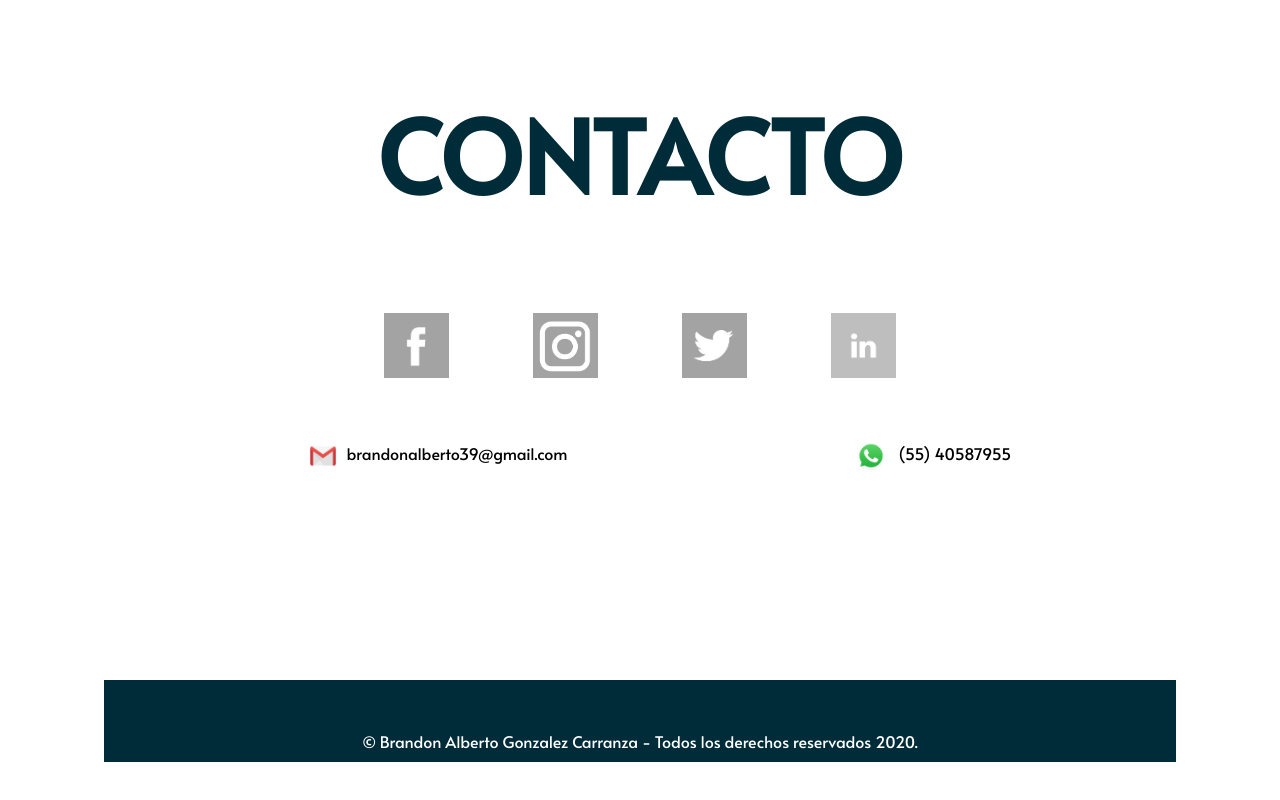
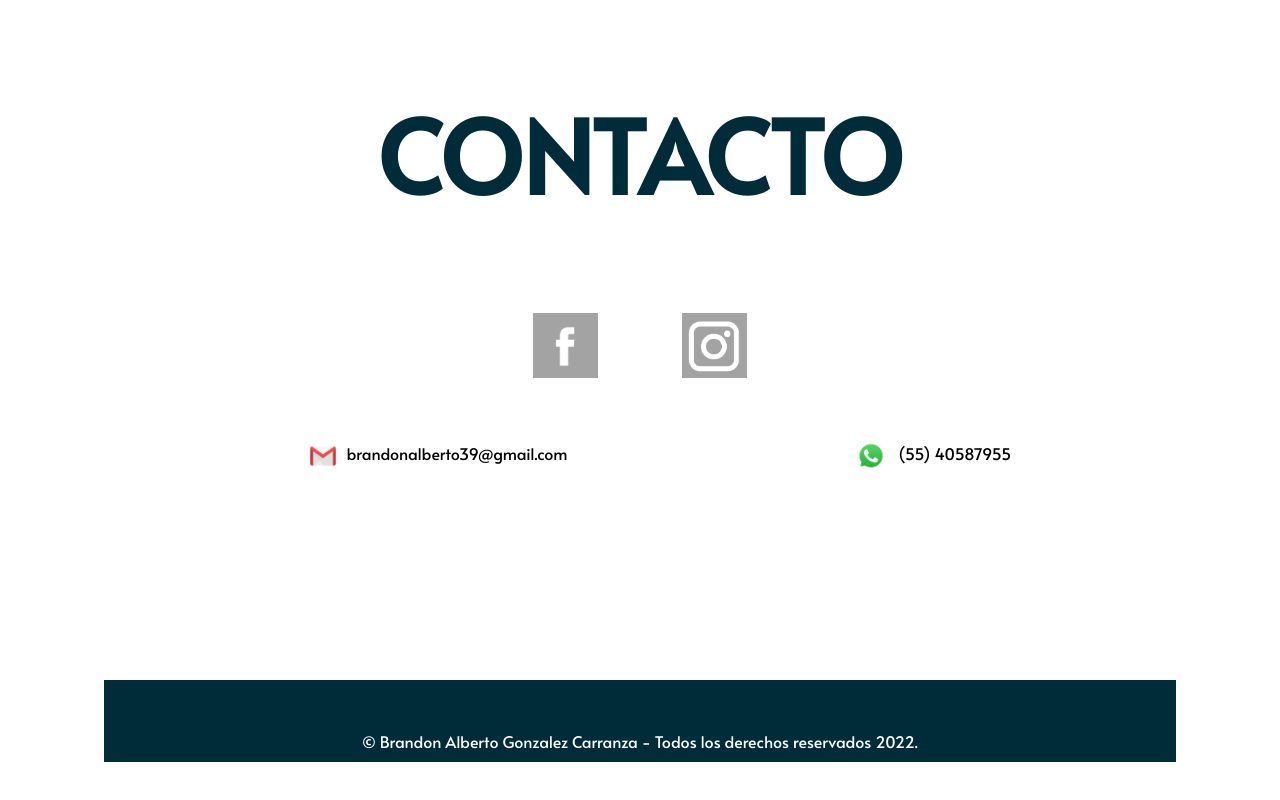
Before and after one commit to BrandonET/brandon-web, a plain HTML site: page index.html in a window 1280 px wide. Shown: the part 4272-5072 px from the top of the page. Drawn offline with Linux system fonts and the light colour scheme.

Commit message:
Update index.html

```diff
--- a/index.html
+++ b/index.html
@@ -78,8 +78,6 @@
 			<section id="contacto">
 					<a href="https://www.facebook.com/BrandonAlberto.ET/" target="_blank"><img src="img/facebook.png" alt="fb" width="65" height="65"></a>
 		 			<a href="https://www.instagram.com/brandon_et39/" target="_blank"><img src="img/instagram.png" alt="ig" width="65" height="65"></a>
-		 			<a href="https://twitter.com/BrandonET39" target="_blank"><img src="img/twitter.png" alt="in" width="65" height="65"></a>
-		 			<a href="https://www.linkedin.com/in/brandon-alberto-0a99a0120/" target="_blank"><img src="img/linkedin.png" alt="in" width="65" height="65"></a>
 				<div class="info">
 					<div class="mail"><img src="img/gmail.png" alt="gm">brandonalberto39@gmail.com</div>
 					<div class="whatsapp"><a href="https://api.whatsapp.com/send?phone=5540587955" target="_blank"><img src="img/whats.png" alt="whats"></a> (55) 40587955 </div>
@@ -93,7 +91,7 @@
 	</section>
 
 		 <footer>
-		 	<p>&copy; Brandon Alberto Gonzalez Carranza - Todos los derechos reservados 2020. </p>
+		 	<p>&copy; Brandon Alberto Gonzalez Carranza - Todos los derechos reservados 2022. </p>
 		 </footer>
 	</main>
 </body>
```
